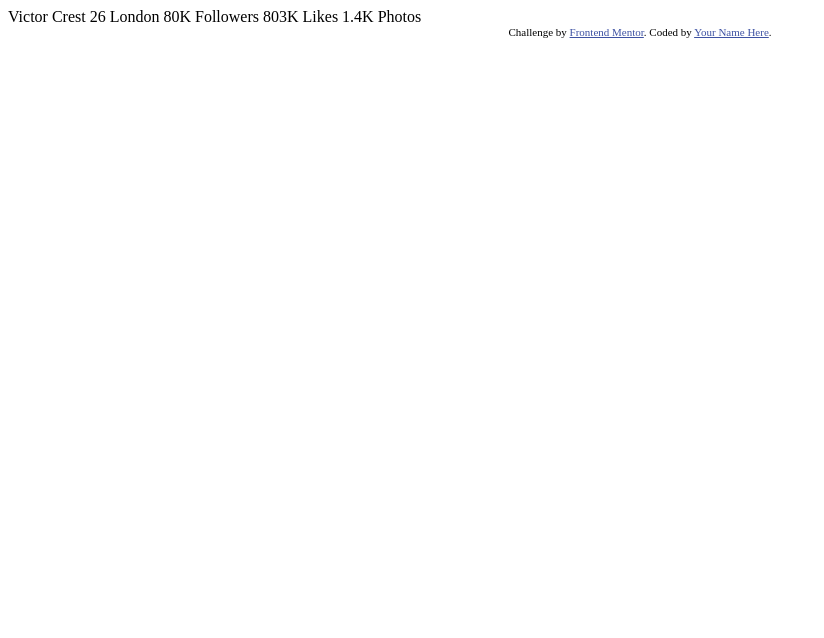
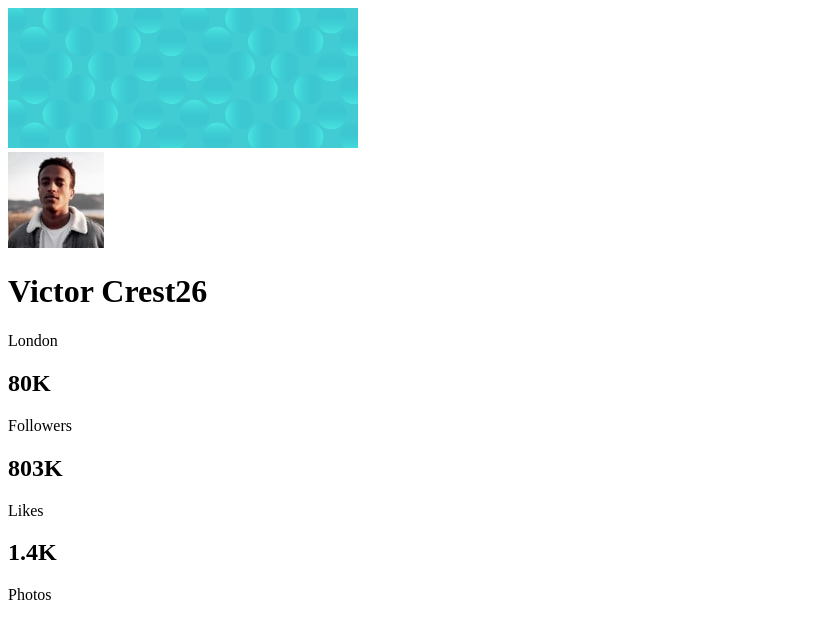
Before and after one commit to bijaylaxmibehera/profile-card-component, a plain HTML site: page index.html in a window 1280 px wide. Shown: the whole page, without its empty margins (0-824 px from the left). Drawn offline with Linux system fonts and the light colour scheme.

Commit message:
feat: markup added

```diff
--- a/index.html
+++ b/index.html
@@ -3,33 +3,33 @@
 <head>
   <meta charset="UTF-8">
   <meta name="viewport" content="width=device-width, initial-scale=1.0"> <!-- displays site properly based on user's device -->
-
-  <link rel="icon" type="image/png" sizes="32x32" href="./images/favicon-32x32.png">
-
-  <title>Frontend Mentor | Profile card component</title>
-
-  <!-- Feel free to remove these styles or customise in your own stylesheet 👍 -->
-  <style>
-    .attribution { font-size: 11px; text-align: center; }
-    .attribution a { color: hsl(228, 45%, 44%); }
-  </style>
+  <title>Profile card component</title>
 </head>
 <body>
-  Victor Crest
-  26
-  London
-
-  80K
-  Followers
-
-  803K
-  Likes
-
-  1.4K
-  Photos
-  <div class="attribution">
-    Challenge by <a href="https://www.frontendmentor.io?ref=challenge" target="_blank">Frontend Mentor</a>.
-    Coded by <a href="#">Your Name Here</a>.
+  <main class="container">
+    <div class="card">
+      <img src="./images/bg-pattern-card.svg" alt="">
+      <div class="content">
+        <img src="./images/image-victor.jpg" alt="" id="user-pic">
+        <h1 id="user-name">Victor Crest<span id="user-age">26</span></h1>
+        <p id="user-location"> London </p>
+        <div class="footer">
+          <div>
+            <h2 class="count">80K</h2>
+            <p>Followers</p>
+          </div>
+          <div>
+            <h2 class="count"> 803K</h2>
+            <p>Likes</p>
+          </div>
+          <div>
+            <h2 class="count">1.4K</h2>
+            <p>Photos</p>
+          </div>
+        </div>
+      </div>
+    </div>
+  </main>
   </div>
 </body>
 </html>
```
